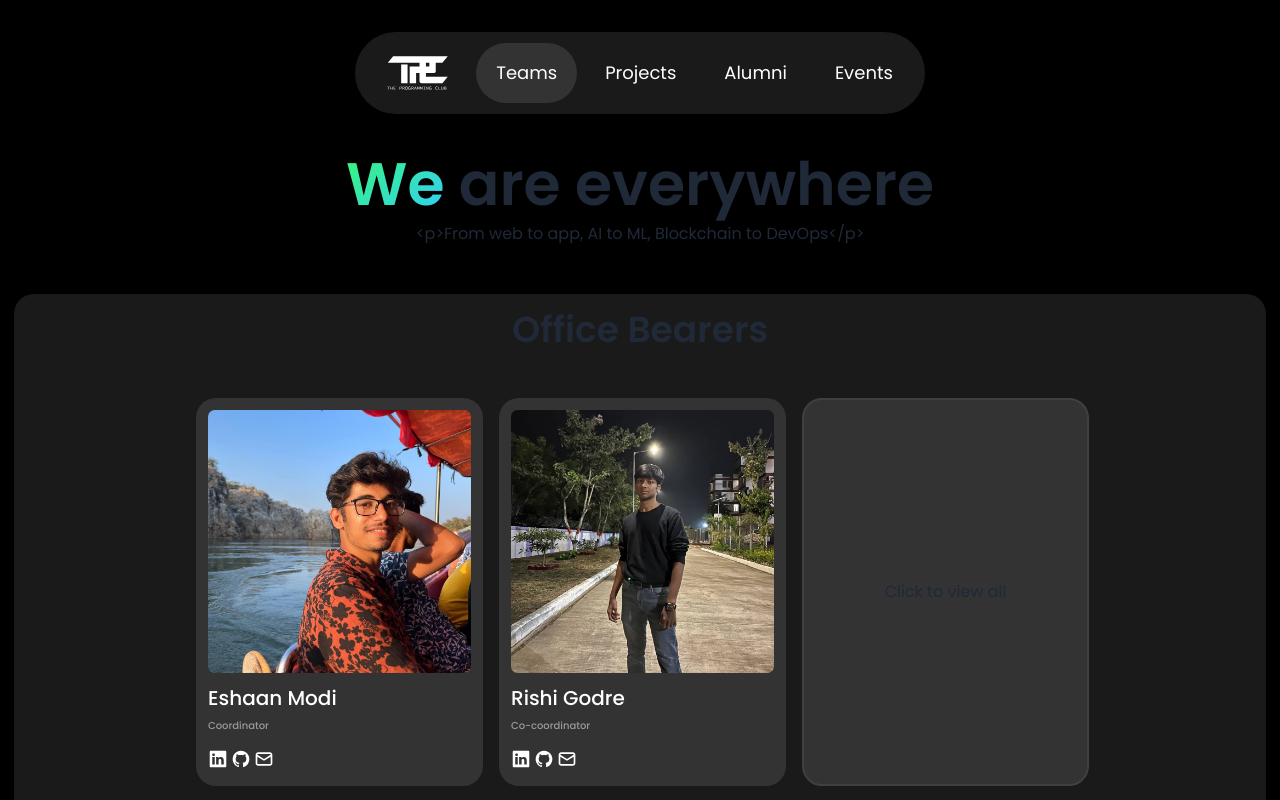
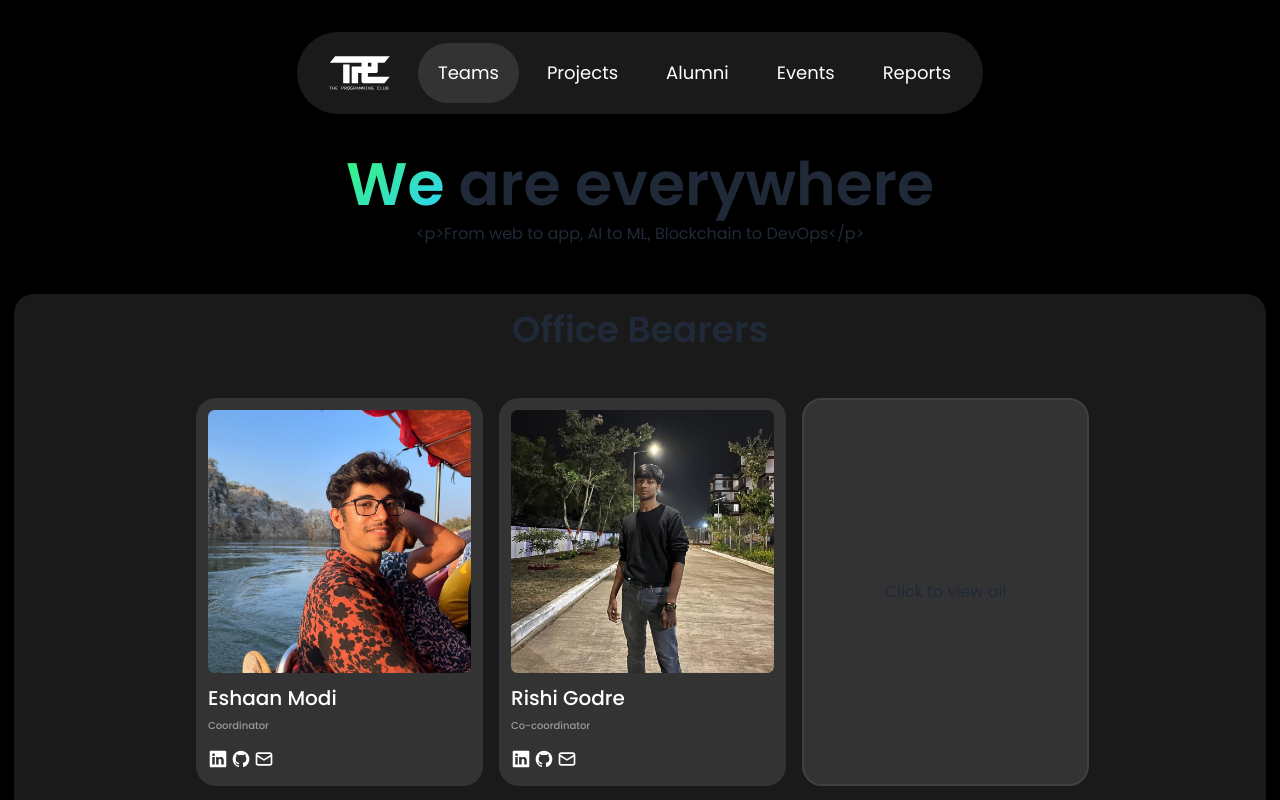
Before and after one commit to RISHIKESHk07/tpcwebsite, a Next.js app: page /teams in a window 1280 px wide. Shown: the top 800 px of the page. Built offline with nearby package versions, Linux system fonts and the light colour scheme.

Commit message:
Added reports to nav

```diff
--- a/src/app/_UIcomponents/Navbar.js
+++ b/src/app/_UIcomponents/Navbar.js
@@ -12,6 +12,7 @@ const navigationItems = [
 	{ label: "Projects", href: "/projects" },
 	{ label: "Alumni", href: "/alumni" },
 	{ label: "Events", href: "/events" },
+	{ label: "Reports", href: "/reports" },
 ];
 
 const NavItem = ({ label, href, toggleMenu = null }) => {
```
